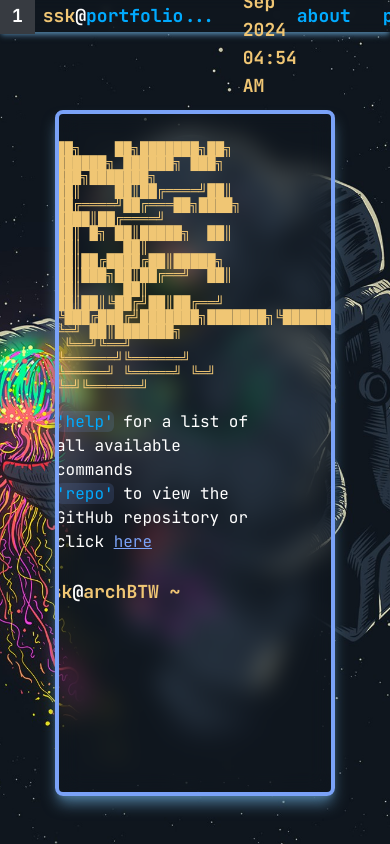
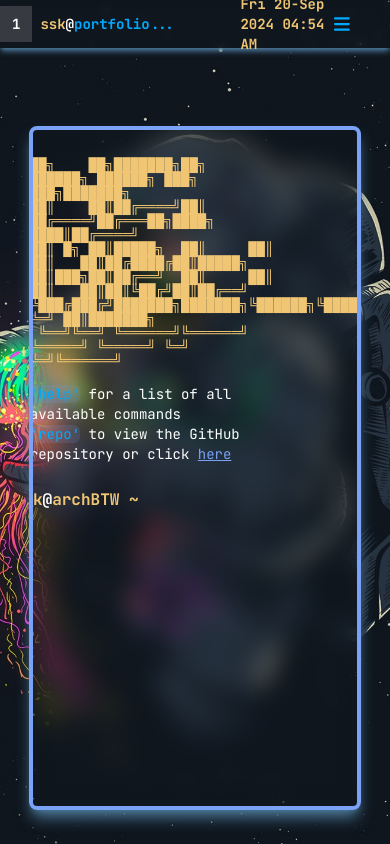
Before and after one commit to 2SSK/portfolio_terminal, a React (Vite) app in the folder frontend/: page / in a window 390 px wide. Built offline with nearby package versions, Linux system fonts and the light colour scheme.

Commit message:
feat: Added responsiveness for smaller screens

```diff
--- a/frontend/src/App.tsx
+++ b/frontend/src/App.tsx
@@ -25,7 +25,7 @@ function MyApp() {
       style={{ backgroundImage: `url(${wallpaper})` }}
     >
       <Navbar />
-      <div className="w-full h-[95%] mt-[20px] flex justify-center items-center p-[20px]">
+      <div className="w-full h-[100%] mt-2  flex justify-center items-center p-[20px]">
         <TerminalBox />
       </div>
     </div>
--- a/frontend/src/components/About.tsx
+++ b/frontend/src/components/About.tsx
@@ -2,17 +2,22 @@ import { useState, useEffect } from "react";
 import ASCII_PFP from "/images/ascii_pfp.jpg";
 
 const About = () => {
+  useEffect(() => {
+    const img = new Image();
+    img.src = ASCII_PFP;
+  }, []);
+
   return (
     <div>
-      <div className="w-[850px] py-2 px-8 bg-opacity-60 rounded-lg flex items-center gap-[100px] bg-[#1a1b26]">
+      <div className="w-[850px] px-4 py-4 md:px-8 bg-opacity-60 rounded-lg flex items-center gap-[50px] md:gap-[100px] bg-[#1a1b26]">
         <div>
           <img
             src={ASCII_PFP}
             alt="ASCII Profile"
-            className="w-[300px] brightness-200"
+            className="w-[200px] md:w-[300px] brightness-200"
           />
         </div>
-        <div className="whitespace-pre leading-relaxed flex flex-col gap-2">
+        <div className="whitespace-pre leading-relaxed flex flex-col gap-1 md:gap-2">
           <InfoRow label="User" value="ssk" />
           <InfoRow label="Host" value="archBTW" />
           <InfoRow label="Uptime" value={<UptimeComponent />} />{" "}
@@ -20,16 +25,16 @@ const About = () => {
           <InfoRow label="Editor" value="Neovim" />
           <InfoRow label="OS" value="Arch Linux" />
           <InfoRow label="Hobby" value="Tinkering with Linux & Custom setups" />
-          <InfoRow label="Quote" value='"I use arch BTW"' />
+          <InfoRow label="Quote" value='"I use arch BTW 🐧"' />
         </div>
       </div>
 
       <div className="my-8">
         <span className="font-bold text-[#bb9af7] mb-4">LANGUAGES:</span>
-        <div className="flex gap-2">
+        <div className="flex gap-2 flex-wrap">
           <Badge text="C" />
           <Badge text="C++" />
-          <Badge text="Bash script" />
+          <Badge text="Bash" />
           <Badge text="Python" />
           <Badge text="TypeScript" />
           <Badge text="JavaScript" />
@@ -39,7 +44,7 @@ const About = () => {
       </div>
       <div>
         <span className="font-bold text-[#bb9af7] mb-4">TOOLS:</span>
-        <div className="flex gap-2">
+        <div className="flex gap-2 flex-wrap">
           <Badge text="Linux" />
           <Badge text="Neovim" />
           <Badge text="Vercel" />
@@ -56,7 +61,7 @@ const About = () => {
       </div>
       <div className="mt-8">
         <span className="font-bold text-[#bb9af7] mb-4">FRAMEWORKS:</span>
-        <div className="flex gap-2">
+        <div className="flex gap-2 flex-wrap">
           <Badge text="React" />
           <Badge text="Next" />
           <Badge text="Node" />
@@ -113,8 +118,10 @@ const InfoRow = ({
   value: React.ReactNode;
 }) => {
   return (
-    <div className="flex items-center gap-[4px] text-md">
-      <span className="w-[100px] font-extrabold text-[#7aa2f7]">{label}:</span>
+    <div className="flex items-center flex-wrap gap-[2px] md:gap-[4px] text-sm md:text-md">
+      <span className="w-[55px] md:w-[100px] font-extrabold text-[#7aa2f7]">
+        {label}:
+      </span>
       <span className="text-[#c0caf5]">{value}</span>
     </div>
   );
--- a/frontend/src/components/Banner.tsx
+++ b/frontend/src/components/Banner.tsx
@@ -23,7 +23,7 @@ const Banner: React.FC = () => {
   }, []);
 
   return (
-    <div>
+    <div className="text-sm md:text-base">
       <Welcome asciiArt={asciiArt} />
       <BannerCommand command="help" /> for a list of all available commands
       <br />
@@ -53,7 +53,7 @@ interface WelcomeProps {
 
 const Welcome: React.FC<WelcomeProps> = ({ asciiArt }) => {
   return (
-    <div className="text-textColor text-sm leading-none mb-4">
+    <div className="text-textColor leading-none mb-4">
       <pre style={{ fontFamily: "monospace", whiteSpace: "pre-wrap" }}>
         {asciiArt}
       </pre>
--- a/frontend/src/components/Navbar.tsx
+++ b/frontend/src/components/Navbar.tsx
@@ -1,14 +1,20 @@
 import { useState, useEffect } from "react";
 import { format } from "date-fns";
-
 import { useSetRecoilState } from "recoil";
 import { inputState } from "../store/atom/atom";
+import { FontAwesomeIcon } from "@fortawesome/react-fontawesome";
+import { faBars } from "@fortawesome/free-solid-svg-icons/faBars";
 
 export default function Navbar() {
+  const [showSubNavbar, setShowSubNavbar] = useState(false);
+
+  const toggleSubNavbar = () => setShowSubNavbar((prev) => !prev);
+
   return (
-    <div className="w-full h-8 bg-transparent bg-opacity-100 backdrop-blur-sm shadow-md shadow-secondary flex items-center justify-between pr-10 text-foreground text-lg font-bold">
+    <div className="flex flex-col relative">
+      <div className="w-full h-12 bg-transparent bg-opacity-100 backdrop-blur-sm shadow-md shadow-secondary flex items-center justify-between pr-10 text-foreground text-sm md:text-lg font-bold">
         <div className="flex items-center gap-2">
-        <p className="bg-background-alt py-1 px-3">1</p>
+          <p className="bg-background-alt py-2 px-3">1</p>
           <p className="text-primary w-[200px]">
             <span className="text-textColor">ssk</span>
             <span className="text-foreground">@</span>portfolio...
@@ -17,20 +23,49 @@ export default function Navbar() {
 
         <DateTime />
 
-      <div className="">
-        <ul className="flex items-center gap-8 text-primary cursor-pointer">
+        <ul className="hidden lg:flex gap-8 text-primary cursor-pointer">
           <ListLink text="about" />
           <ListLink text="project" />
-          {/* <ListLink text="experience" /> */}
+          <ListLink text="social" />
+          <ListLink text="resume" />
+          <ListLink text="help" />
+        </ul>
+
+        <FontAwesomeIcon
+          icon={faBars}
+          onClick={toggleSubNavbar}
+          className="block lg:hidden text-lg font-extrabold text-primary cursor-pointer"
+        />
+      </div>
+
+      <SubNavbar show={showSubNavbar} />
+    </div>
+  );
+}
+
+// Sub Navbar Component (For smaller screens)
+function SubNavbar({ show }: { show: boolean }) {
+  return (
+    <div
+      className={`absolute top-12 left-0 w-full bg-background-alt bg-opacity-60 p-4 shadow-md lg:hidden transition-all duration-300 ease-in-out ${
+        show ? "max-h-40 opacity-100" : "max-h-0 opacity-0"
+      } overflow-hidden`}
+      style={{ zIndex: 10 }} // Ensure it overlays other content
+    >
+      <ul className="flex justify-around text-primary cursor-pointer">
+        <ListLink text="about" />
+        <ListLink text="project" />
         <ListLink text="social" />
         <ListLink text="resume" />
         <ListLink text="help" />
       </ul>
     </div>
-    </div>
   );
 }
 
+// Remaining components (ListLink, DateTime) remain unchanged
+
+// Component to display list items
 type ListLinkProps = { text: string };
 
 function ListLink({ text }: ListLinkProps) {
@@ -42,12 +77,16 @@ function ListLink({ text }: ListLinkProps) {
   };
 
   return (
-    <li onClick={handleOnClick} className="outline-none">
+    <li
+      onClick={handleOnClick}
+      className="outline-none hover:text-highlight transition"
+    >
       {text}
     </li>
   );
 }
 
+// Component to display current date and time
 function DateTime() {
   const [now, setNow] = useState(new Date());
 
@@ -57,9 +96,9 @@ function DateTime() {
     }, 1000 * 60);
 
     return () => clearInterval(interval);
-  });
+  }, []);
 
-  const formatedDate: string = format(now, "EEE dd-MMM yyy hh:mm a");
+  const formattedDate: string = format(now, "EEE dd-MMM yyyy hh:mm a");
 
-  return <p className="text-textColor">{formatedDate}</p>;
+  return <p className="text-textColor">{formattedDate}</p>;
 }
--- a/frontend/src/components/Project.tsx
+++ b/frontend/src/components/Project.tsx
@@ -1,6 +1,6 @@
 export default function Project() {
   return (
-    <div className="gap-2">
+    <div className="gap-10 md:gap-2">
       <Link
         href="https://co-flow-sauravsinghkarmwars-projects.vercel.app/"
         title="Coflow"
@@ -40,7 +40,7 @@ function Link({
   description: string;
 }) {
   return (
-    <div className="flex items-center">
+    <div className="flex flex-col md:flex-row items-start">
       <a
         href={href}
         target="_blank"
--- a/frontend/src/components/TerminalBox.tsx
+++ b/frontend/src/components/TerminalBox.tsx
@@ -22,9 +22,8 @@ export default function TerminalBox() {
   return (
     <div
       onClick={handleFocusInput}
-      className="w-[80%] h-[90%] p-7 border-4 border-customBlue rounded-lg bg-transparent bg-opacity-30 backdrop-blur-md shadow-lg shadow-secondary overflow-auto"
+      className="w-[95%] md:w-[80%] h-[85%] md:h-[90%] mb-5 p-7 border-4 border-customBlue rounded-lg bg-transparent bg-opacity-30 backdrop-blur-md shadow-lg shadow-secondary overflow-auto"
     >
-      {/* Hides the scrollbar in WebKit browsers */}
       <style>{`
         .terminal-box::-webkit-scrollbar {
           display: none;
--- a/frontend/src/components/TerminalInput.tsx
+++ b/frontend/src/components/TerminalInput.tsx
@@ -8,7 +8,7 @@ export default function TerminalInput({
   inputRef: React.RefObject<HTMLInputElement>;
 }) {
   return (
-    <div className="w-full flex flex-col items-start justify-center text-lg">
+    <div className="w-full flex flex-col items-start justify-center text-md sm:text-lg">
       {" "}
       <p className="text-textColor font-bold mb-1">
         ssk<span className="text-foreground">@</span>
```
Lines whose indentation alone changed are shown as unchanged.
